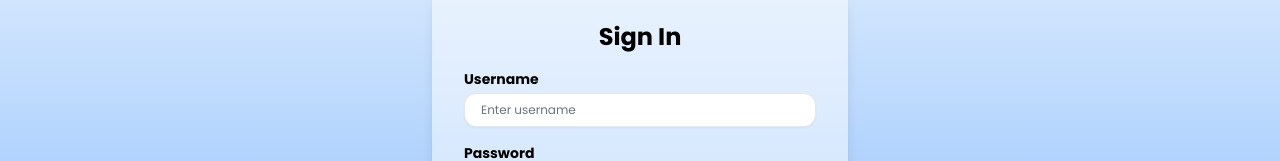
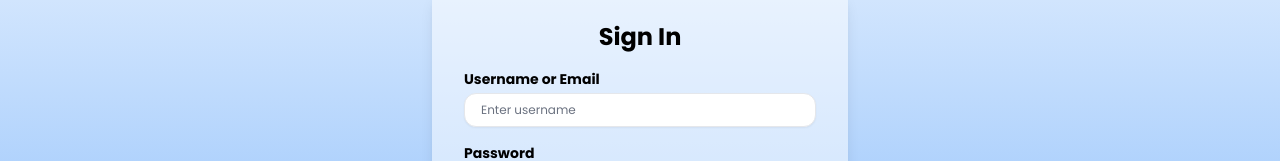
Before and after one commit to mattw23n/smods, a React (Create React App) app in the folder frontend/: page /signin in a window 1280 px wide. Shown: the part 296-457 px from the top of the page. Built offline with nearby package versions, Linux system fonts and the light colour scheme.

Commit message:
Allow login with email

```diff
--- a/frontend/src/pages/sign_in.jsx
+++ b/frontend/src/pages/sign_in.jsx
@@ -71,7 +71,7 @@ function Form() {
                     <p className="text-center text-2xl font-bold font-poppins">Sign In</p>
                     <div>
                         <p className="font-bold pb-1 text-sm font-poppins">
-                            Username
+                            Username or Email
                         </p>
                         <label htmlFor="username" className="sr-only">Username</label>
                         <div className="relative">
```
